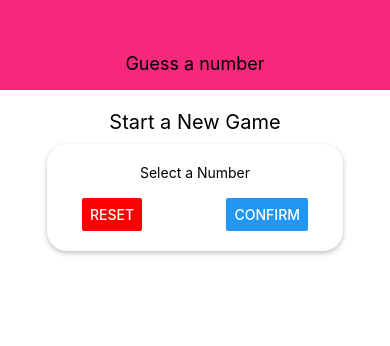
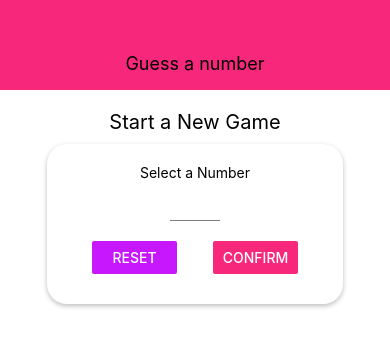
Before and after one commit to floroz/floroz-react-native-guess-a-number, a React Native app: screen / in a window 390 px wide. Shown: the top 346 px of the page. Built offline with nearby package versions, Linux system fonts and the light colour scheme.

Commit message:
create reusable components and constants

```diff
--- /dev/null
+++ b/components/Card.js
@@ -0,0 +1,26 @@
+import React from "react";
+import { View, StyleSheet } from "react-native";
+
+const Card = (props) => {
+  return (
+    <View style={{ ...styles.card, ...props.style }}>{props.children}</View>
+  );
+};
+
+const styles = StyleSheet.create({
+  card: {
+    padding: 20,
+    shadowColor: "black",
+    shadowOffset: {
+      height: 2,
+      width: 0,
+    },
+    shadowRadius: 5,
+    shadowOpacity: 0.26,
+    elevation: 8,
+    backgroundColor: "white",
+    borderRadius: 20,
+  },
+});
+
+export default Card;
--- a/components/Header.js
+++ b/components/Header.js
@@ -1,5 +1,6 @@
 import React from "react";
 import { View, Text, StyleSheet } from "react-native";
+import Colors from "../constants/colors";
 
 const Header = (props) => {
   return (
@@ -14,7 +15,7 @@
     width: "100%",
     height: 90,
     paddingTop: 36,
-    backgroundColor: "#f7287b",
+    backgroundColor: Colors.primary,
     alignItems: "center",
     justifyContent: "center",
   },
--- /dev/null
+++ b/components/Input.js
@@ -0,0 +1,24 @@
+import React from "react";
+import { StyleSheet, TextInput, View } from "react-native";
+
+const Input = (props) => {
+  return (
+    <TextInput
+      {...props}
+      onChangeText={props.onChange}
+      value={props.value}
+      style={{ ...styles.input, ...props.style }}
+    />
+  );
+};
+
+export default Input;
+
+const styles = StyleSheet.create({
+  input: {
+    height: 30,
+    borderBottomColor: "grey",
+    borderBottomWidth: 1,
+    marginVertical: 10,
+  },
+});
--- /dev/null
+++ b/constants/colors.js
@@ -0,0 +1,4 @@
+export default {
+  primary: "#f7287b",
+  accent: "#c717fc",
+};
--- a/screens/StartGameScreen.js
+++ b/screens/StartGameScreen.js
@@ -1,18 +1,36 @@
 import React from "react";
 import { View, StyleSheet, Text, TextInput, Button } from "react-native";
+import Card from "../components/Card";
+import Input from "../components/Input";
+import Colors from "../constants/colors";
 
 const StartGameScreen = () => {
+  const [guess, setGuess] = React.useState("");
+
   return (
     <View style={styles.screen}>
       <Text style={styles.title}>Start a New Game</Text>
-      <View style={styles.inputContainer}>
+      <Card style={styles.inputContainer}>
         <Text>Select a Number</Text>
-        <TextInput />
+        <Input
+          value={guess}
+          onChangeText={setGuess}
+          style={styles.input}
+          blurOnSubmit
+          autoCapitalize="none"
+          autoCorrect={false}
+          keyboardType="number-pad"
+          maxLength={2}
+        />
         <View style={styles.buttonContainer}>
-          <Button title="Reset" onPress={() => {}} color="red" />
-          <Button title="Confirm" onPress={() => {}} />
+          <View style={styles.button}>
+            <Button title="Reset" onPress={() => {}} color={Colors.accent} />
+          </View>
+          <View style={styles.button}>
+            <Button title="Confirm" onPress={() => {}} color={Colors.primary} />
+          </View>
         </View>
-      </View>
+      </Card>
     </View>
   );
 };
@@ -32,16 +50,6 @@
     maxWidth: "80%",
     padding: 20,
     alignItems: "center",
-    shadowColor: "black",
-    shadowOffset: {
-      height: 2,
-      width: 0,
-    },
-    shadowRadius: 5,
-    shadowOpacity: 0.26,
-    elevation: 8,
-    backgroundColor: "white",
-    borderRadius: 20,
   },
   buttonContainer: {
     flexDirection: "row",
@@ -49,6 +57,13 @@
     justifyContent: "space-between",
     paddingHorizontal: 15,
   },
+  button: {
+    width: 105,
+    padding: 10,
+  },
+  input: {
+    width: 50,
+  },
 });
 
 export default StartGameScreen;
```
